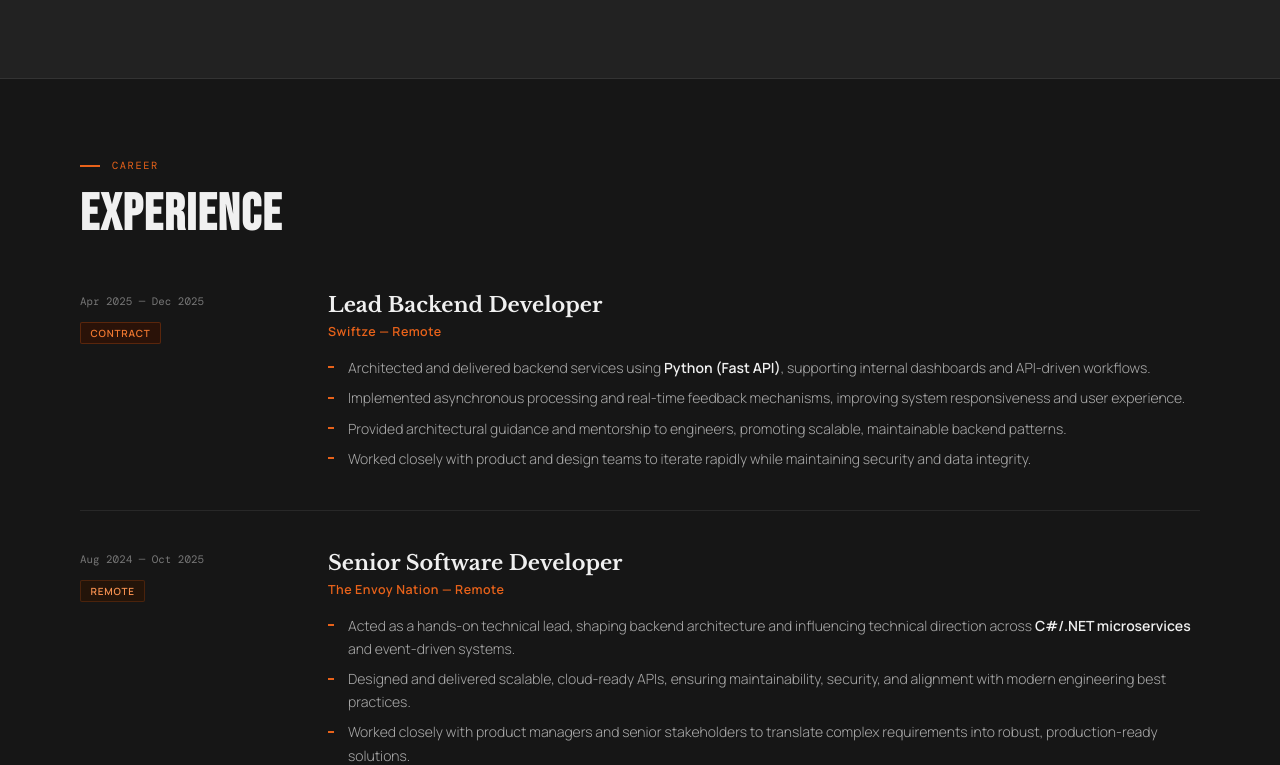
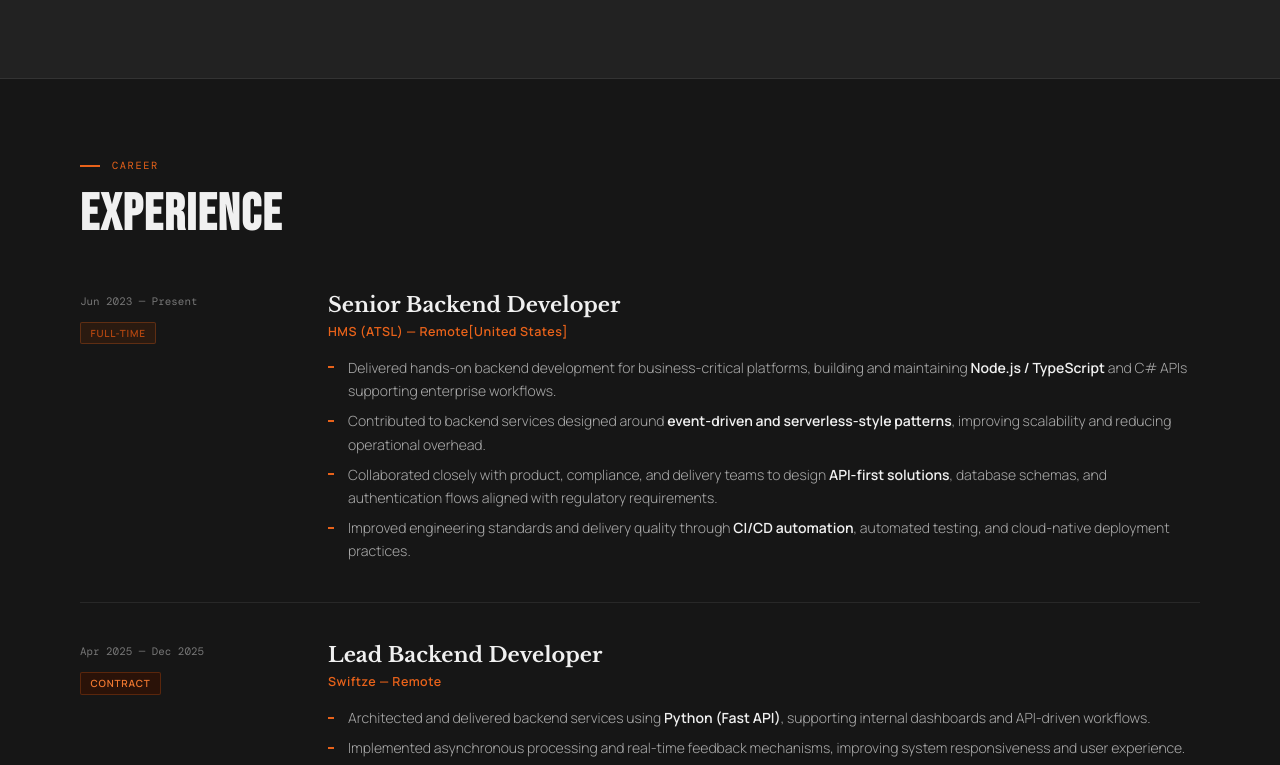
Before and after one commit to OtomewoOluwatobi/portfolio, a React (Vite) app: page / in a window 1280 px wide. Shown: the part 2035-2800 px from the top of the page. Built offline with nearby package versions, Linux system fonts and the light colour scheme.

Commit message:
Add Danoitech Co-Founder experience

```diff
--- a/src/data/portfolio.js
+++ b/src/data/portfolio.js
@@ -48,6 +48,18 @@
 
 export const experience = [
   {
+    period: 'Jun 2023 — Present',
+    badge: 'Full-time', badgeClass: 'tb-ft',
+    role: 'Senior Backend Developer',
+    company: 'HMS (ATSL) — Remote[United States]',
+    points: [
+      'Delivered hands-on backend development for business-critical platforms, building and maintaining <strong>Node.js / TypeScript</strong> and C# APIs supporting enterprise workflows.',
+      'Contributed to backend services designed around <strong>event-driven and serverless-style patterns</strong>, improving scalability and reducing operational overhead.',
+      'Collaborated closely with product, compliance, and delivery teams to design <strong>API-first solutions</strong>, database schemas, and authentication flows aligned with regulatory requirements.',
+      'Improved engineering standards and delivery quality through <strong>CI/CD automation</strong>, automated testing, and cloud-native deployment practices.',
+    ],
+  },
+  {
     period: 'Apr 2025 — Dec 2025',
     badge: 'Contract', badgeClass: 'tb-ct',
     role: 'Lead Backend Developer',
@@ -84,18 +96,6 @@
     ],
   },
   {
-    period: 'Jun 2023 — Present',
-    badge: 'Full-time', badgeClass: 'tb-ft',
-    role: 'Senior Backend Developer',
-    company: 'HMS (ATSL) — United Kingdom',
-    points: [
-      'Delivered hands-on backend development for business-critical platforms, building and maintaining <strong>Node.js / TypeScript</strong> and C# APIs supporting enterprise workflows.',
-      'Contributed to backend services designed around <strong>event-driven and serverless-style patterns</strong>, improving scalability and reducing operational overhead.',
-      'Collaborated closely with product, compliance, and delivery teams to design <strong>API-first solutions</strong>, database schemas, and authentication flows aligned with regulatory requirements.',
-      'Improved engineering standards and delivery quality through <strong>CI/CD automation</strong>, automated testing, and cloud-native deployment practices.',
-    ],
-  },
-  {
     period: 'Aug 2021 — Aug 2023',
     badge: 'Full-time', badgeClass: 'tb-ft',
     role: 'Lead Backend Developer',
@@ -129,6 +129,20 @@
       'Led microservice refactoring initiatives, improving platform reliability and release velocity by 25%.',
       'Integrated third-party APIs and payment gateways following secure encryption and compliance standards.',
       'Implemented monitoring and observability tooling, reducing production incidents by <strong>40%</strong>.',
+    ],
+  },
+  {
+    period: 'Jun 2017 — Present',
+    badge: 'Full-time', badgeClass: 'tb-ft',
+    role: 'Co-Founder & Lead Backend Engineer',
+    company: 'Danoitech — Nigeria (Remote)',
+    points: [
+      'Co-founded and led backend architecture and platform engineering from concept to production, delivering secure, scalable, <strong>API-driven systems</strong> across multiple product initiatives.',
+      'Designed and implemented core backend services using <strong>Node.js and Laravel</strong>, covering authentication, business workflows, third-party integrations, and internal operational tooling.',
+      'Defined <strong>API-first architecture</strong>, database schemas, and modular service boundaries to support scalable growth and long-term maintainability.',
+      'Established <strong>Dockerised CI/CD pipelines</strong> and structured deployment workflows, improving release reliability and reducing operational risk.',
+      'Oversaw cloud infrastructure decisions (<strong>AWS / managed services</strong>), ensuring production resilience, monitoring, and cost-aware scaling.',
+      'Contributed to product roadmap planning and technical feasibility decisions as a founding stakeholder, aligning engineering execution with business objectives.',
     ],
   },
 ];
```
